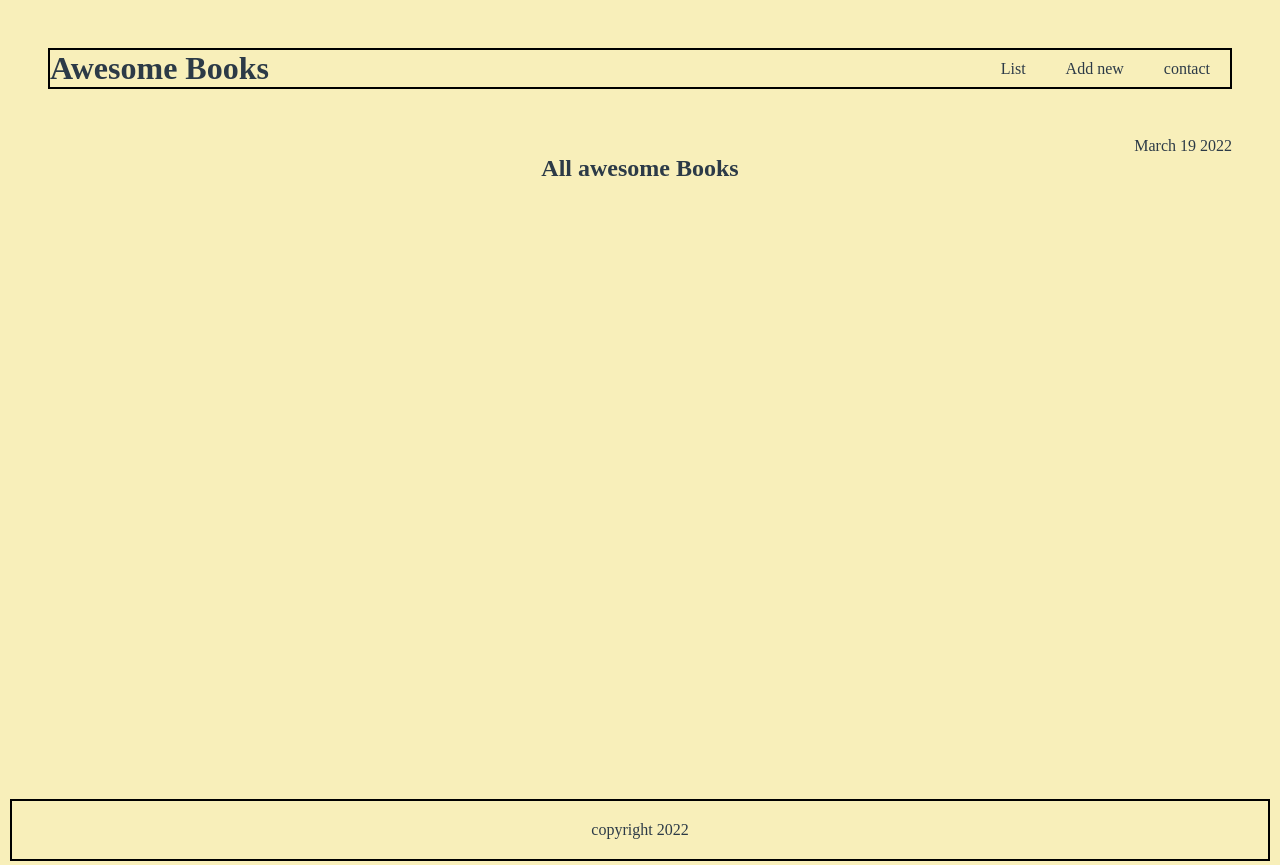
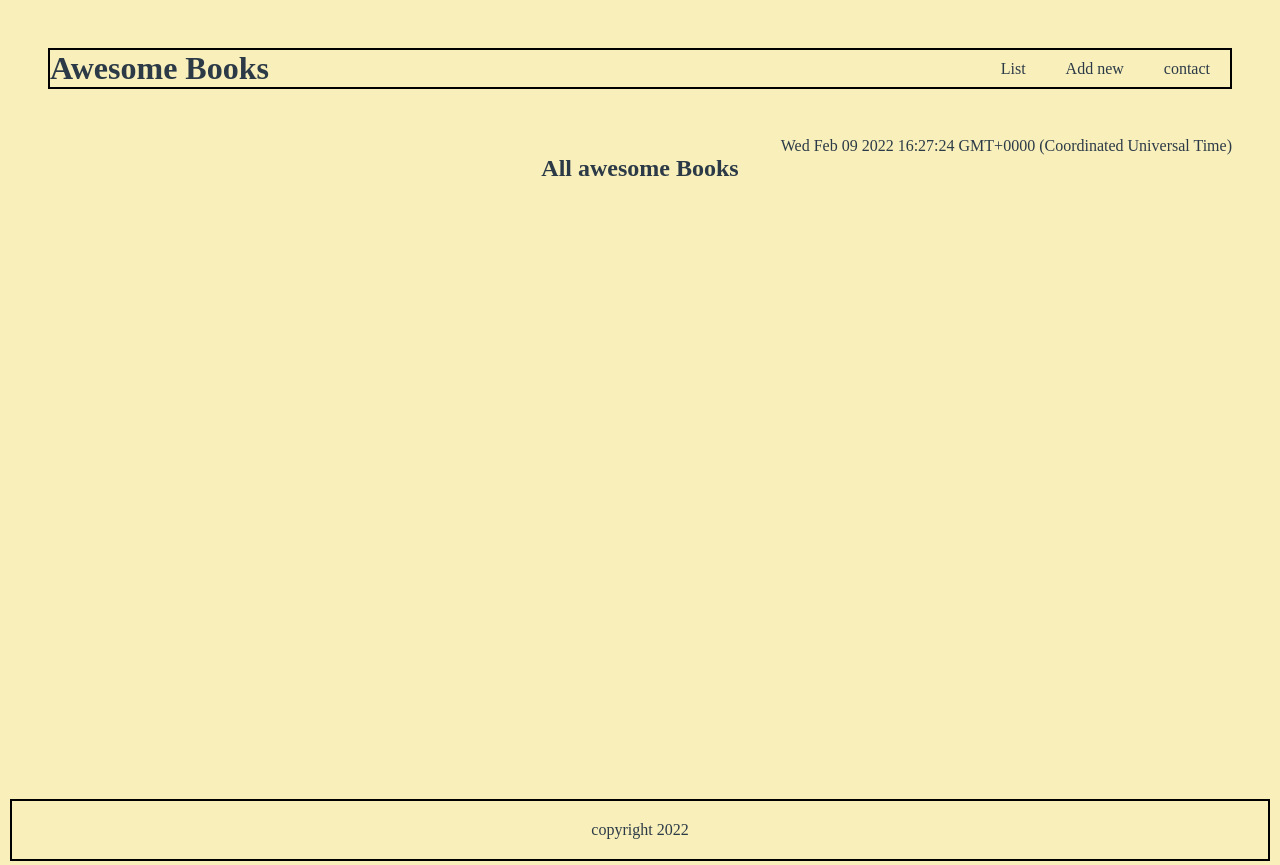
Before and after one commit to 41hulk/awesome-book, a website: page final.html in a window 1280 px wide. Drawn offline with Linux system fonts and the light colour scheme.

Commit message:
Add actual time

```diff
--- a/final.html
+++ b/final.html
@@ -18,7 +18,7 @@
 				</ul>
 			</nav>
 		</header>
-		<div class="date">March 19 2022</div>
+		<div class="date"></div>
 		<div class="container">
 
 			<section  class="active" id="listbook">
--- a/final.js
+++ b/final.js
@@ -41,6 +41,8 @@ class UI {
 	}
 
 	static displayBooks() {
+		const currentDate = new Date();
+        document.querySelector('.date').innerHTML = currentDate;
 		if (localStorage.getItem("books") === null) {
 			UI.myBooks = [];
 		} else {
```
